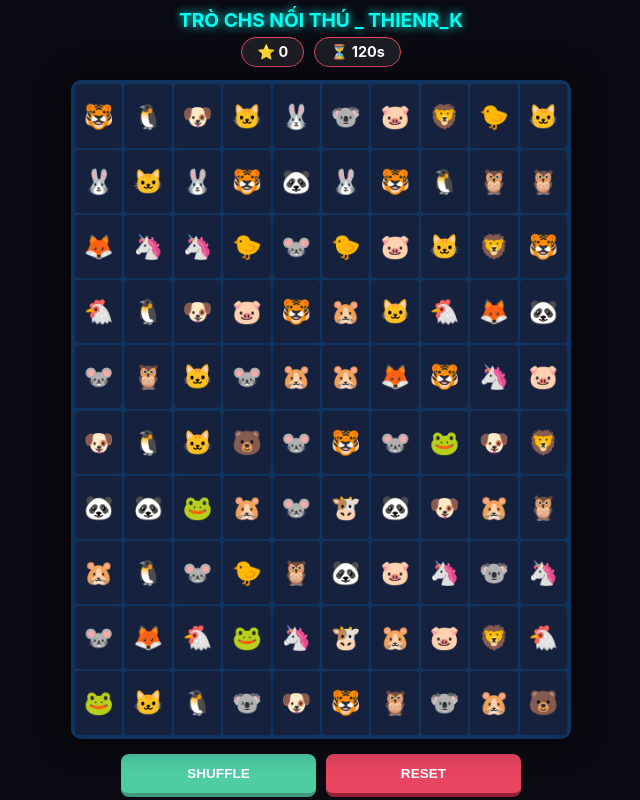
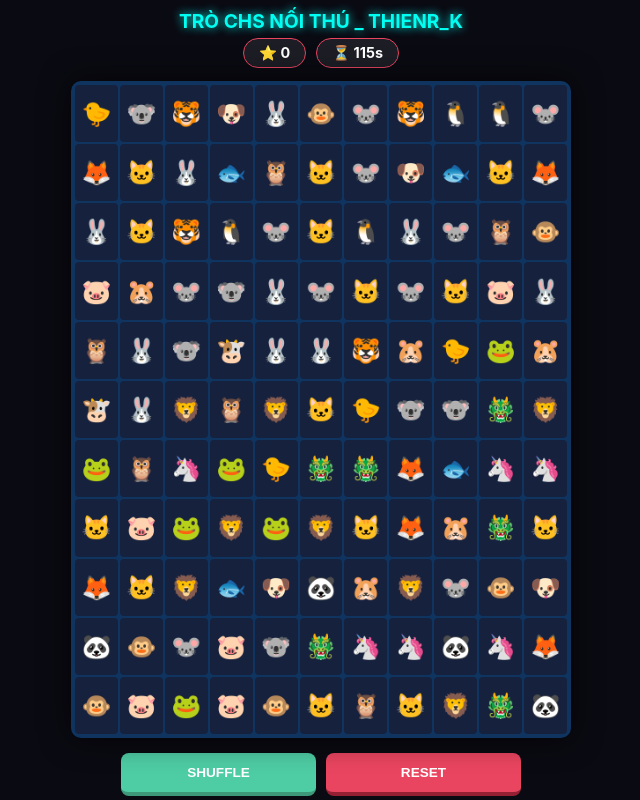
Before and after one commit to BeThienchuche/game-noi-thu, a plain HTML site: page index.html in a window 1280 px wide. Shown: the whole page, without its empty margins (319-959 px from the left). Drawn offline with Linux system fonts and the light colour scheme.

Commit message:
Update index.html

```diff
--- a/index.html
+++ b/index.html
@@ -69,7 +69,7 @@
     <h1>TRÒ CHS NỐI THÚ _ THIENR_K</h1>
     <div class="stats-container">
         <div class="stat-box">⭐ <span id="score">0</span></div>
-        <div class="stat-box">⏳ <span id="timer">125</span>s</div>
+        <div class="stat-box">⏳ <span id="timer">120</span>s</div>
     </div>
 </div>
 
@@ -85,10 +85,10 @@
 
 <script>
 // Tăng số lượng thú: 10 hàng x 10 cột = 100 ô (nhiều hơn bản cũ)
-const ROWS = 10;
-const COLS = 10;
-const animals = ['🐶', '🐱', '🐭', '🐹', '🐰', '🦊', '🐻', '🐼', '🐨', '🐯', '🦁', '🐮', '🐷', '🐸', '🐵', '🐔', '🐧', '🐤', '🦉', '🦄'];
-let board = [], selected = null, score = 0, timeLeft = 125, timerInterval = null;
+const ROWS = 11;
+const COLS = 11;
+const animals = ['🐶', '🐱', '🐭', '🐹', '🐰', '🦊', '🐻', '🐼', '🐨', '🐯', '🦁', '🐮', '🐷', '🐸', '🐵', '🐔', '🐧', '🐤', '🦉', '🦄','🐲','🐟'];
+let board = [], selected = null, score = 0, timeLeft = 120, timerInterval = null;
 
 const boardEl = document.getElementById('game-board');
 const canvas = document.getElementById('line-canvas');
@@ -96,7 +96,7 @@ const ctx = canvas.getContext('2d');
 
 function initGame() {
     if (timerInterval) clearInterval(timerInterval);
-    score = 0; timeLeft = 125; selected = null;
+    score = 0; timeLeft = 120; selected = null;
     document.getElementById('score').innerText = score;
     document.getElementById('timer').innerText = timeLeft;
 
```
